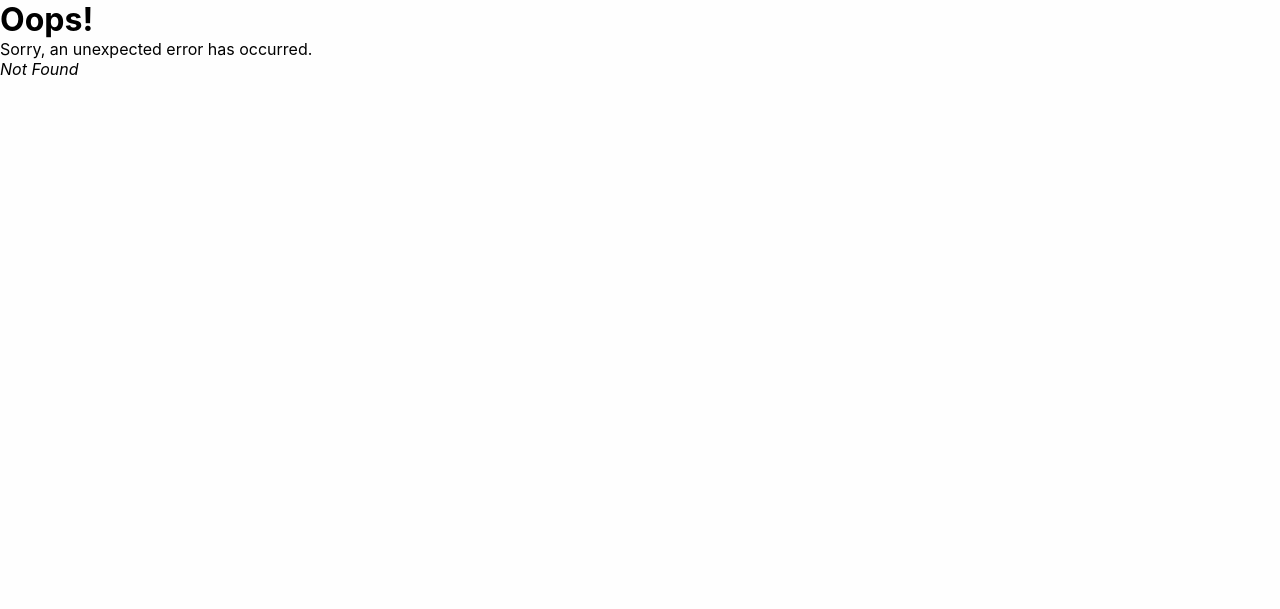
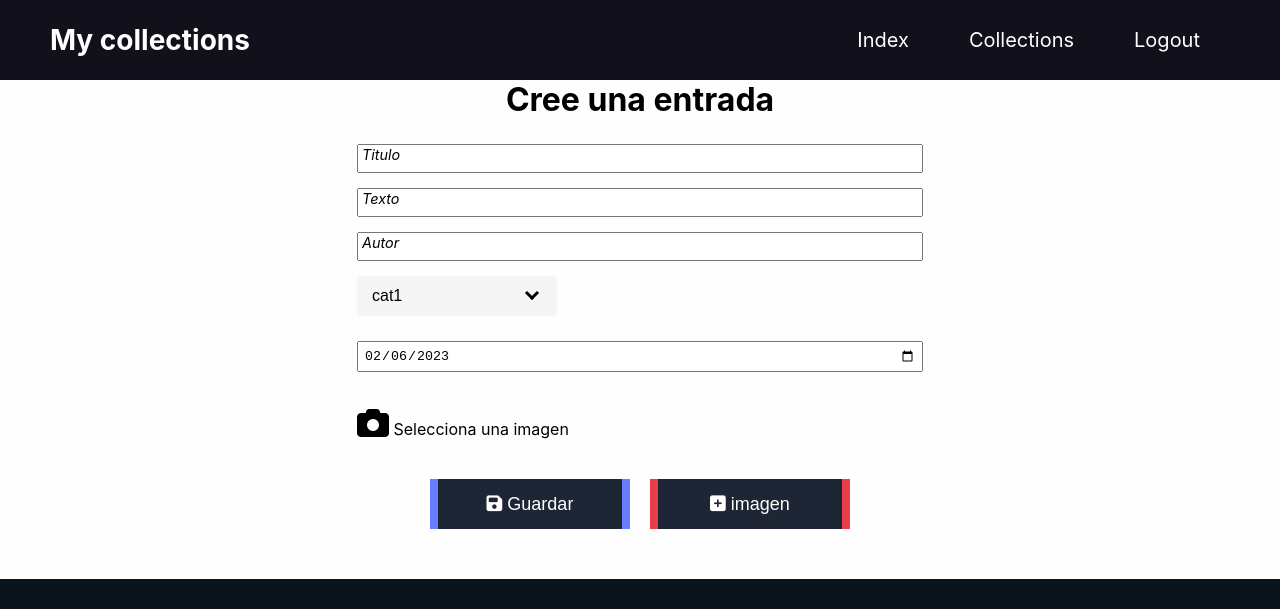
Before and after one commit to cristianS97/colecciones-react-app, a React (Create React App) app in the folder app-colecciones/: page /collection/new in a window 1280 px wide. Before the commit this address had no page. Shown: the top 609 px of the page. Built offline with nearby package versions, Linux system fonts and the light colour scheme.

Commit message:
Se inicia formulario de creación

```diff
--- a/app-colecciones/src/components/coleccion/Colecciones.jsx
+++ b/app-colecciones/src/components/coleccion/Colecciones.jsx
@@ -1,5 +1,7 @@
 // React
 import React, { Fragment, useState } from 'react';
+// React router dom
+import { Link } from 'react-router-dom';
 // Mis importaciones
 import { Collection } from './Collection';
 import { elementosPrueba } from '../../data/elements';
@@ -21,6 +23,7 @@ export const Colecciones = () => {
     return (
         <Fragment>
             <ul className='filtro-collections'>
+                <Link to='/collection/new'>New</Link>
                 <li className={`${activeCategory==='all' ? 'active' : ''}`} onClick={(e) => handleClick(e)}>All</li>
                 {categories.map((categorie, index) => (
                     <li className={`${activeCategory===categorie ? 'active' : ''}`} onClick={(e) => handleClick(e)} key={index}>{categorie}</li>
--- /dev/null
+++ b/app-colecciones/src/components/coleccion/CollectionNew.jsx
@@ -0,0 +1,89 @@
+// React
+import React, { useState } from 'react';
+// moment js
+import moment from 'moment';
+// Mis importaciones
+import { SimpleInput } from './edit/SimpleInput';
+import { SelectCategory } from './edit/SelectCategory';
+
+const categories = ['cat1', 'cat2', 'cat3', 'cat4', 'cat5', 'cat6'];
+
+export const CollectionNew = () => {
+    const [collection, setCollection] = useState({
+        title: '', // ok
+        text: '', // ok
+        author: '', // ok
+        category: categories[0], // ok
+        date: moment().format('yyyy-MM-DD'), // ok
+        cover: '', // ok
+        elements: []
+    });
+    const {title, text, author, date, category, cover, elements} = collection;
+
+    console.log(collection);
+
+    const handleInputChange = (e) => {
+        setCollection({
+            ...collection,
+            [e.target.name]: e.target.value
+        });
+    }
+
+    const setDate = (date) => {
+        setCollection({
+            ...collection,
+            date: date
+        });
+    }
+
+    const setCover = (cover) => {
+        setCollection({
+            ...collection,
+            cover: cover
+        });
+    }
+
+    return (
+        <div className='collectionEdit'>
+            <h1>Cree una entrada</h1>
+
+            <form className='formEditCollection' action="">
+                <SimpleInput value={title} handleInputChange={handleInputChange} name="title" label="Titulo" />
+                <SimpleInput value={text} handleInputChange={handleInputChange} name="text" label="Texto" />
+                <SimpleInput value={author} handleInputChange={handleInputChange} name="author" label="Autor" />
+                <SelectCategory categories={categories} handleInputChange={handleInputChange} category={category} />
+
+                <div className="inputBox">
+                    <input
+                        value={date}
+                        onChange={(e) => setDate(moment(e.target.value).format('yyyy-MM-DD'))}
+                        type="date"
+                    />
+                </div>
+
+                <div className="inputBox">
+                    <img src={cover} alt="" />
+                    <label className='imageUpload' htmlFor="inputTag">
+                        <p><i className="fa fa-2x fa-camera"></i> Selecciona una imagen</p>
+                        <input
+                            id="inputTag"
+                            type="file"
+                            onChange={(e) => setCover(URL.createObjectURL(e.target.files[0]))}
+                        />
+                    </label>
+                </div>
+
+                <div className="btns">
+                    <button className='btn' type="submit">
+                        <span><i className="fas fa-save"></i> Guardar</span>
+                        <span><i className="fas fa-save"></i> Guardar</span>
+                    </button>
+                    <button className='btn'>
+                        <span><i className="fa-solid fa-square-plus"></i> imagen</span>
+                        <span><i className="fa-solid fa-square-plus"></i> imagen</span>
+                    </button>
+                </div>
+            </form>
+        </div>
+    )
+}
--- a/app-colecciones/src/router/routes.js
+++ b/app-colecciones/src/router/routes.js
@@ -8,6 +8,7 @@ import { Colecciones } from "../components/coleccion/Colecciones";
 import { LoginPage } from "../components/login/LoginPage";
 import { CollectionDetail } from "../components/coleccion/CollectionDetail";
 import { CollectionEdit } from "../components/coleccion/CollectionEdit";
+import { CollectionNew } from "../components/coleccion/CollectionNew";
 
 export const router = createBrowserRouter([
     {
@@ -32,6 +33,10 @@ export const router = createBrowserRouter([
                 element: <CollectionEdit />
             },
             {
+                path: 'collection/new',
+                element: <CollectionNew />
+            },
+            {
                 path: 'login',
                 element: <LoginPage />
             }
--- a/app-colecciones/src/styles/components/components/_collections.scss
+++ b/app-colecciones/src/styles/components/components/_collections.scss
@@ -5,7 +5,7 @@
     display: flex;
     justify-content: space-between;
     flex-wrap: wrap;
-    li {
+    li, a {
         background: $button-background;
         color: $color-fondo-sitio;
         padding: 12px 20px;
```
